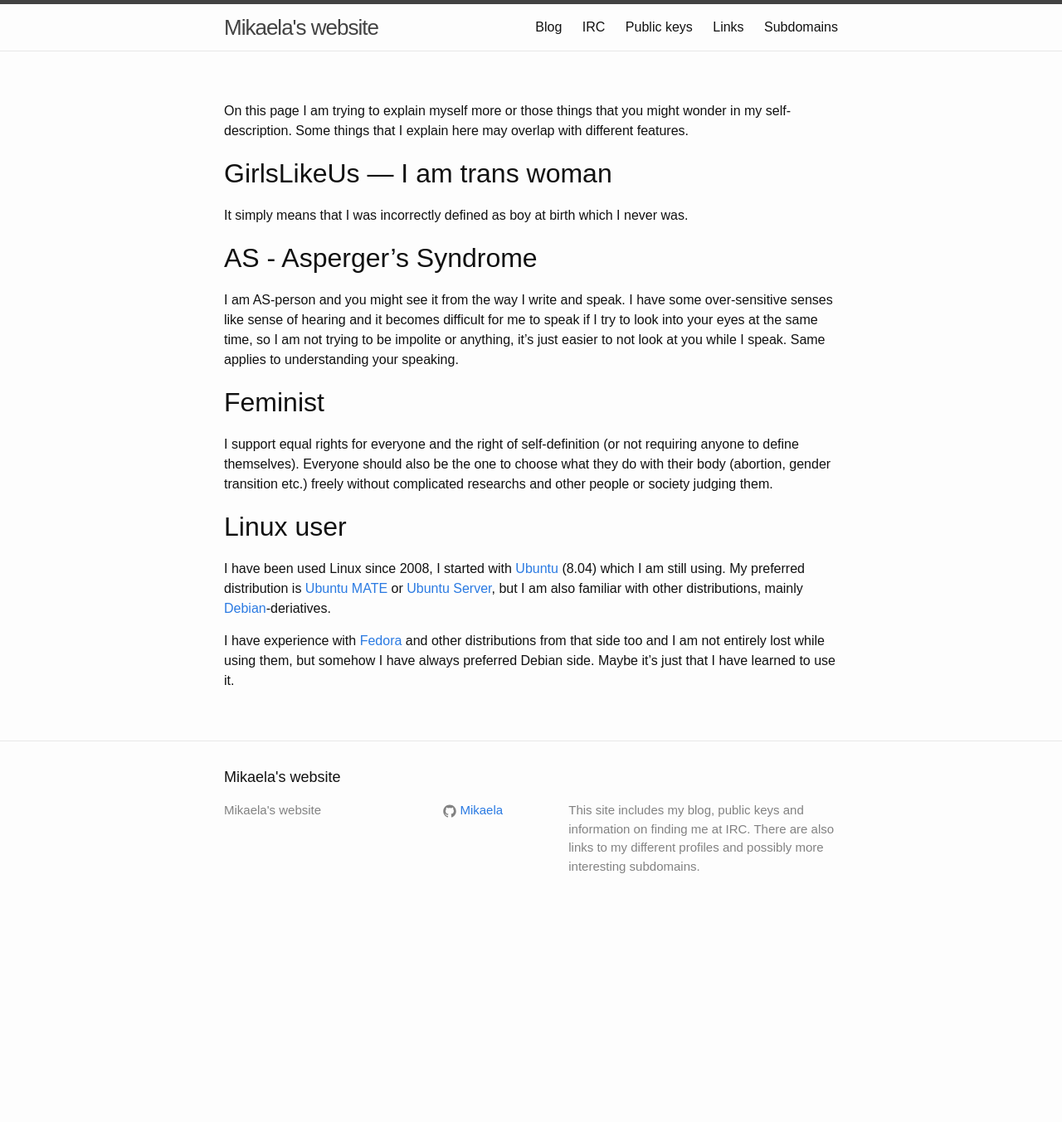
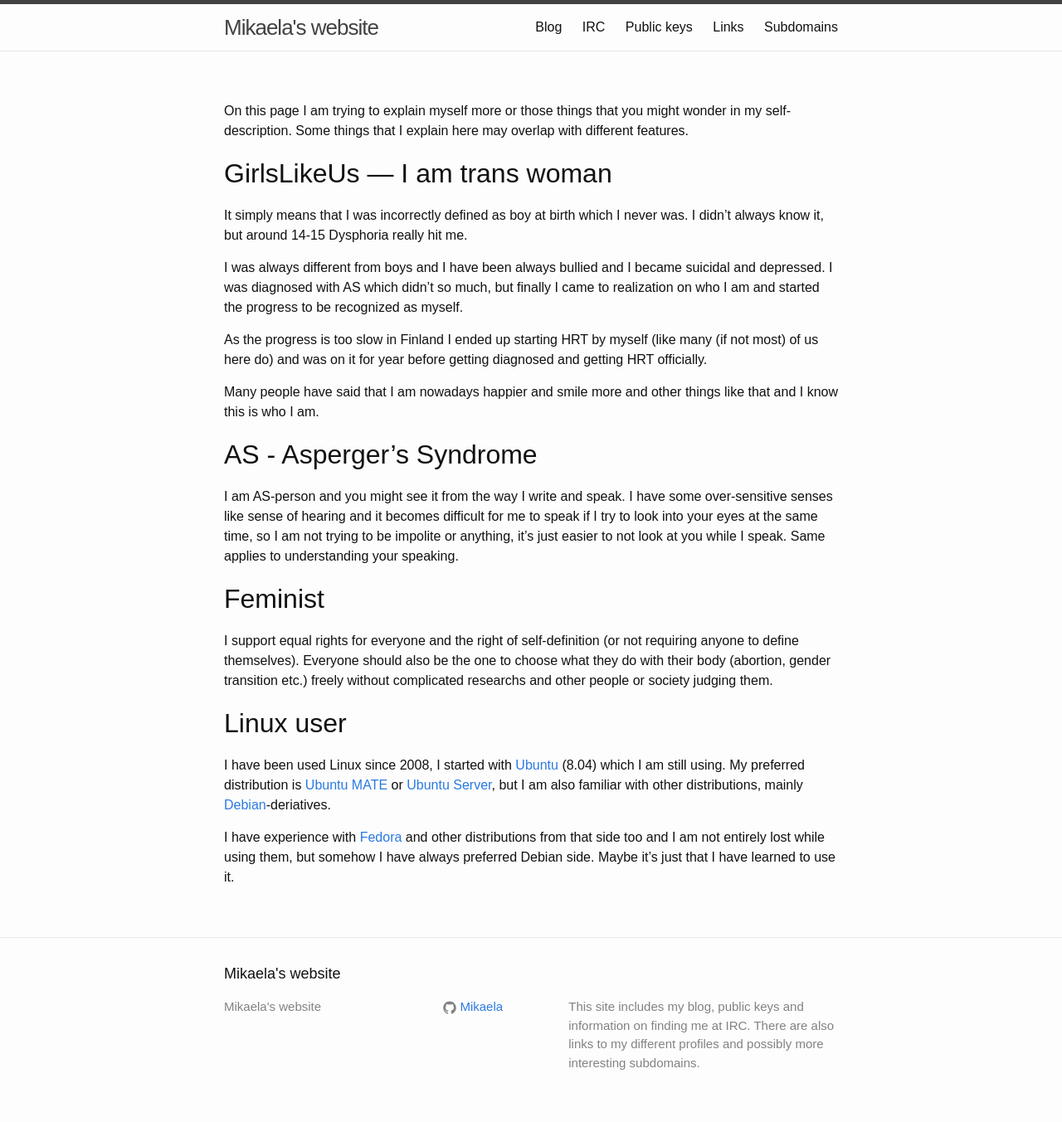
Before and after one commit to Mikaela/mikaela.github.io, a Jekyll site: the page built from pages/about.markdown, in a window 1280 px wide. Shown: the whole page at 83% size. Built offline with Jekyll 4.4.1, drawn with Linux system fonts in a browser that asks for light colours; Markdown is read by kramdown in place of the engine named in the settings; before the commit the page ends 1116 px from its top, so only the background shows below that.

Commit message:
finish about page
Closes #26
Closes #39

```diff
--- a/pages/about.markdown
+++ b/pages/about.markdown
@@ -10,7 +10,20 @@ overlap with different features.
 ## GirlsLikeUs — I am trans woman
 
 It simply means that I was incorrectly defined as boy at birth which I
-never was.
+never was. I didn't always know it, but around 14-15 Dysphoria really hit
+me.
+
+I was always different from boys and I have been always bullied and I
+became suicidal and depressed. I was diagnosed with AS which didn't so
+much, but finally I came to realization on who I am and started the
+progress to be recognized as myself.
+
+As the progress is too slow in Finland I ended up starting HRT by myself
+(like many (if not most) of us here do) and was on it for year before
+getting diagnosed and getting HRT officially.
+
+Many people have said that I am nowadays happier and smile more and other
+things like that and I know this is who I am.
 
 ## AS - Asperger's Syndrome
 
```
